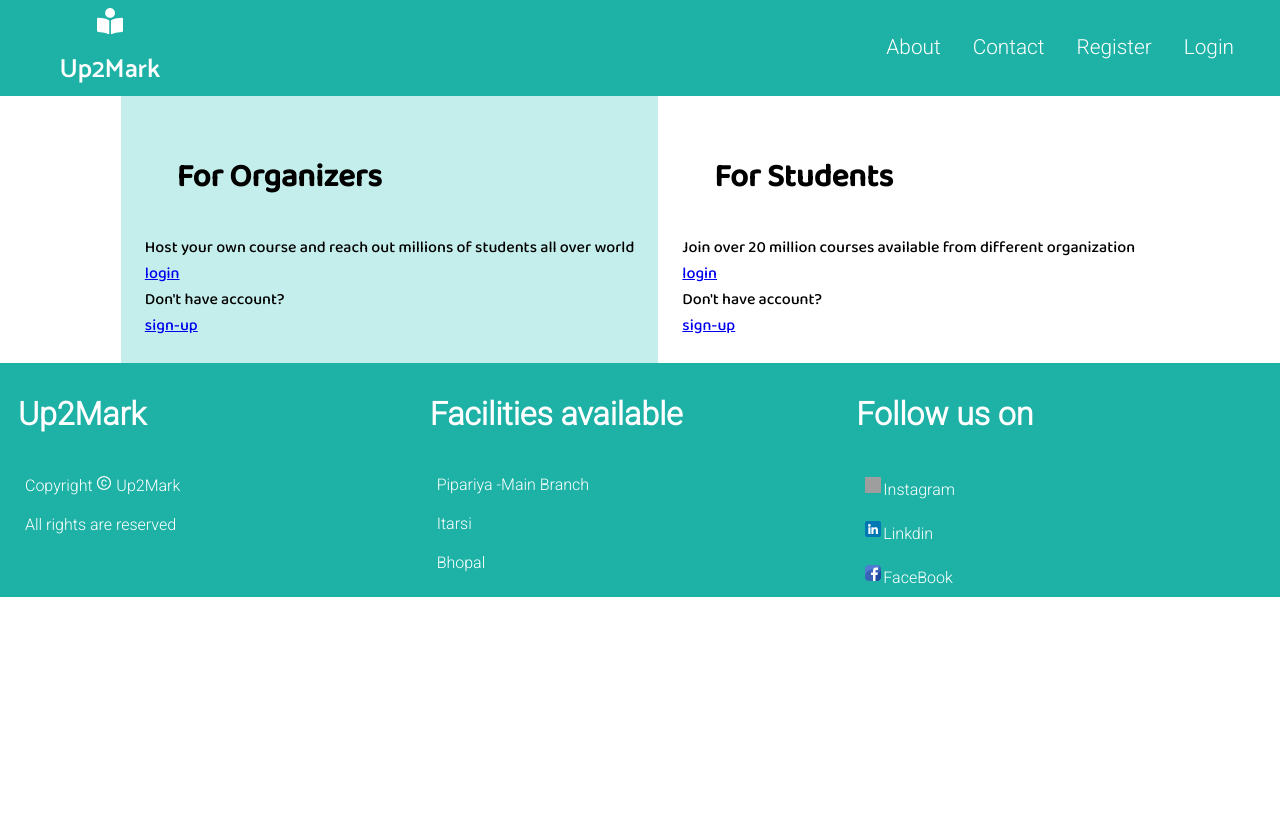
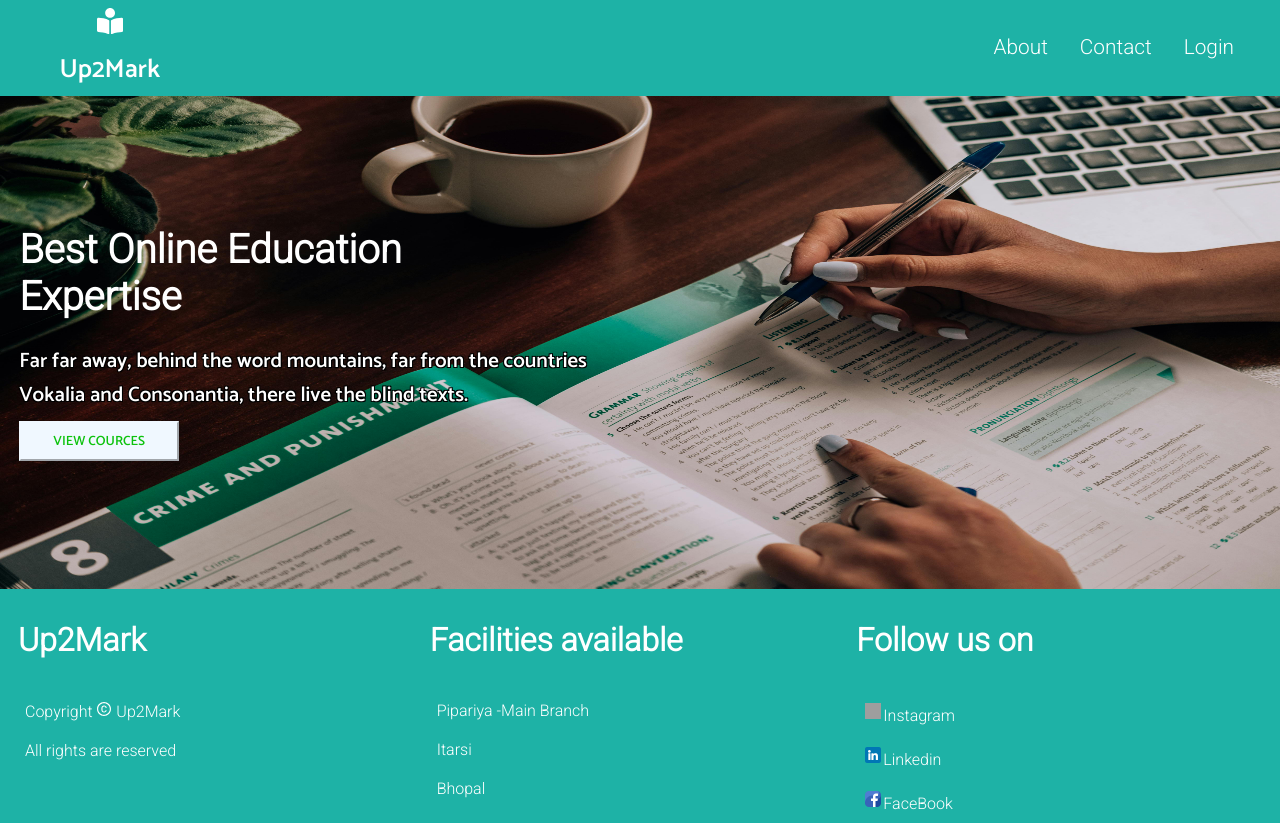
Before and after one commit to Srishti8827/uptomark-educationalsite, a React (Create React App) app in the folder client/: page / in a window 1280 px wide. Before the commit the page ends 800 px from the top, so only its background shows below. Built offline with nearby package versions, Linux system fonts and the light colour scheme; grey boxes are pictures that could not be loaded; a web font is replaced by a local one.

Commit message:
adding new function

```diff
--- a/client/src/components/Courses/Courses.js
+++ b/client/src/components/Courses/Courses.js
@@ -18,12 +18,13 @@ const Landingpage = () => {
   useEffect(() => {
     const fetchData = async () => {
       const url = process.env.REACT_APP_API // Ensure this environment variable is set correctly
-      // console.log(`${process.env.REACT_APP_API}/api/v1/auth/events`);
+      console.log(`${process.env.REACT_APP_API}/api/v1/auth/events`);
       try {
         const response = await axios.get(`${url}/api/v1/auth/events`);
-        // console.log(response)
+        console.log(response)
         setMembers(response.data.data);
-        // console.log(typeof(members[0].photo)); // should log true console.log(members);
+        console.log(members[0].photo)
+        console.log(typeof(members[0].photo)); // should log true console.log(members);
       } catch (error) {
         console.error('Error fetching events:', error);
       }
@@ -36,7 +37,8 @@ const Landingpage = () => {
   const eventsList = members.map((member) => (
     <div className="landcard" key={member.id}>
       <div className="landcardimgs">
-      <img src="https://drive.google.com/uc?id=1CnaTpVbnD7k0svzVqgSecfx4kjLH9iaP" />
+      <img src={(member.photo)} alt="not loading" />
+      {/* <img id="image1"src={require('./groupphotot.jpeg')} alt="photo" /> */}
 
       </div>
       <div className="landcardtitle">
--- a/client/src/components/Footer/Footer.js
+++ b/client/src/components/Footer/Footer.js
@@ -33,7 +33,7 @@ function Footer() {
                Follow us on
             </h1>
             <div  className='subheadingfooter'><img src={require('./instagram.png')} className="iconimage" alt=""/>Instagram</div>
-            <div  className='subheadingfooter'><img src={require('./linkedin.png')} className="iconimage" alt=""/>Linkdin</div>
+            <div  className='subheadingfooter'><img src={require('./linkedin.png')} className="iconimage" alt=""/>Linkedin</div>
             <div  className='subheadingfooter'><img src={require('./facebook.png')} className="iconimage" alt=""/>FaceBook</div>
             {/* <div  className='subheadingfooter'><img src={require('./twitter.png')} className="iconimage" alt=""/>Twitter</div> */}
         </div>
--- a/client/src/components/Frontpage/Front.js
+++ b/client/src/components/Frontpage/Front.js
@@ -1,12 +1,26 @@
 import React from 'react'
 import './Front.css'
 import AOS from 'aos'
+import { ToastContainer, toast } from 'react-toastify';
+import 'react-toastify/dist/ReactToastify.css';
+import { useAuth } from '../context/auth'
 
 const Front = () => {
   AOS.init({
     duration: 800,
     offset:150,
 });
+const [auth, setAuth] = useAuth();
+const handleClick=()=> {
+  console.log(auth?.user)
+  if (auth?.user!== null) {
+    window.location.href = "#courses";  // Navigate to courses
+  } else {
+    console.log("toast message ");
+    toast.info("login first");    // Show error message
+  }
+}
+
   return (
     <>
     <div className='mainfront'>
@@ -14,10 +28,10 @@ const Front = () => {
     <div className='frontbody'>
       <h1 className='frontheading'data-aos="slide-right" >Best Online Education <p>Expertise </p></h1>
       <p className="subhead" data-aos="slide-right" data-aos-delay="300">Far far away, behind the word mountains, far from the countries Vokalia and Consonantia, there live the blind texts.</p>
-    <button className='front_button' ><a href="#courses" >VIEW COURCES</a></button>
+    <button className='front_button' onClick={handleClick} >VIEW COURCES</button>
     </div>
     </div>
-
+    <ToastContainer/>
     </>
   )
 }
--- a/client/src/components/Home/Home.js
+++ b/client/src/components/Home/Home.js
@@ -2,13 +2,16 @@ import React from 'react'
 
 import './Home.css'
 import Startlogin from '../Startlogin/Startlogin'
-
+// import Login from '../Login/Login'
+import Front from '../Frontpage/Front'
 const Home = () => {
   return (
     <>
+ <Front/>
 
 
-    <Startlogin/>
+    {/* <Startlogin/> */}
+    {/* <Login/> */}
     </>
   )
 }
--- a/client/src/components/Login/Login.js
+++ b/client/src/components/Login/Login.js
@@ -5,10 +5,10 @@ import './login.css'
 import {AiOutlineMail} from 'react-icons/ai'
 import {RiLockPasswordLine} from 'react-icons/ri'
 import axios from 'axios'
-import {  useNavigate } from 'react-router-dom';
+import {  NavLink, useNavigate } from 'react-router-dom';
 import { ToastContainer, toast } from 'react-toastify';
 import 'react-toastify/dist/ReactToastify.css';
-
+import Registeration from '../Registeration/Registeration.js'
 
 
 function Login() {
@@ -92,6 +92,8 @@ function Login() {
                             </div>
                         </div>
                     </div>
+                <span>Not register   </span>
+                <NavLink to="/register"  aria-current="page" >Sign up</NavLink>
                 </div>
 
             </div>
--- a/client/src/components/Navbar/Navbar.js
+++ b/client/src/components/Navbar/Navbar.js
@@ -43,9 +43,10 @@ function Navbar() {
                     {!auth.user?(
                         <>
 
-                    <li className="navbaritem">
+                    {/* <li className="navbaritem">
                         <NavLink to="/register" className="navlink " aria-current="page" >Register</NavLink>
                     </li>
+                    */}
                     <li className="navbaritem">
                         <NavLink to="/login" className="navlink " aria-current="page" >Login</NavLink>
                     </li>
--- a/client/src/components/Startlogin/Startlogin.js
+++ b/client/src/components/Startlogin/Startlogin.js
@@ -1,7 +1,9 @@
 import React from "react";
 import './startlogin.css'
 import { Link, NavLink } from 'react-router-dom'
+import { useState } from "react";
 const Startlogin=()=>{
+    const [studnet,setStudent]=useState("");
 return (
     <>
 
@@ -19,10 +21,10 @@ return (
             <div className="cardlogin" id="students">
                 <h1>For Students</h1>
                 <p>Join over 20 million courses available from different organization</p>
-                <NavLink to="/login" className="loginbutton "id="student-login" aria-current="page"  >login</NavLink>
+                <NavLink to="/login" className="loginbutton" id="student-login" aria-current="page"  >login</NavLink>
                 <p>Don't have account?</p>
                 {/* <button>sign up</button> */}
-                <NavLink to="/register" className="signupbutton "id="organizer-signup" aria-current="page"  >sign-up</NavLink>
+                <NavLink to="/register" className="signupbutton"id="organizer-signup" aria-current="page"  >sign-up</NavLink>
             </div>
         </div>
     </>
--- a/client/src/components/organizerpage/Addcourse.js
+++ b/client/src/components/organizerpage/Addcourse.js
@@ -71,7 +71,7 @@ function Registeration() {
                                     </div>
                                     <div className="inputfield">
 
-                                        <input type="text" name="photo" placeholder="photo url"
+                                        <input type="file" name="photo" placeholder="photo url"
                                             value={photo}
                                             onChange={(e) => setPhoto(e.target.value)}
                                             required />
--- a/client/src/components/organizerpage/Organizerpage.js
+++ b/client/src/components/organizerpage/Organizerpage.js
@@ -8,9 +8,9 @@ import About from '../About/About'
 function Organizerpage(){
     return(
         <>
-        {/* <Front/>  */}
+        <Front/>
         <Addcourse/>
-        <p>Cources avaliable now are</p>
+        <h2> Avaliable Cources</h2>
         <Landingpage/>
         <div className="deco">
         <About/>
--- /dev/null
+++ b/package.json
@@ -0,0 +1,5 @@
+{
+  "dependencies": {
+    "multer": "^1.4.5-lts.1"
+  }
+}
```
Also changed, not shown: 1 other file (tests, documents, lock files or other folders).
